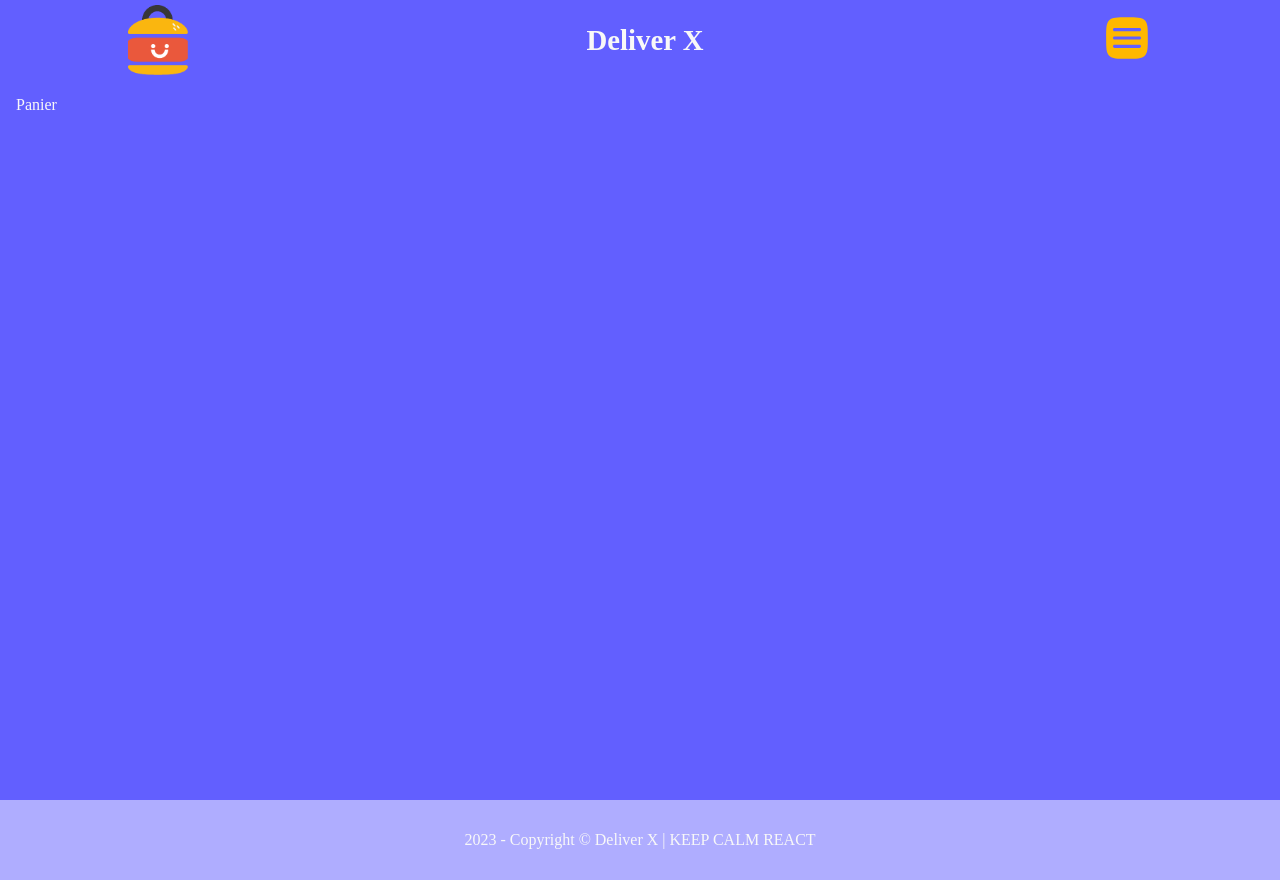
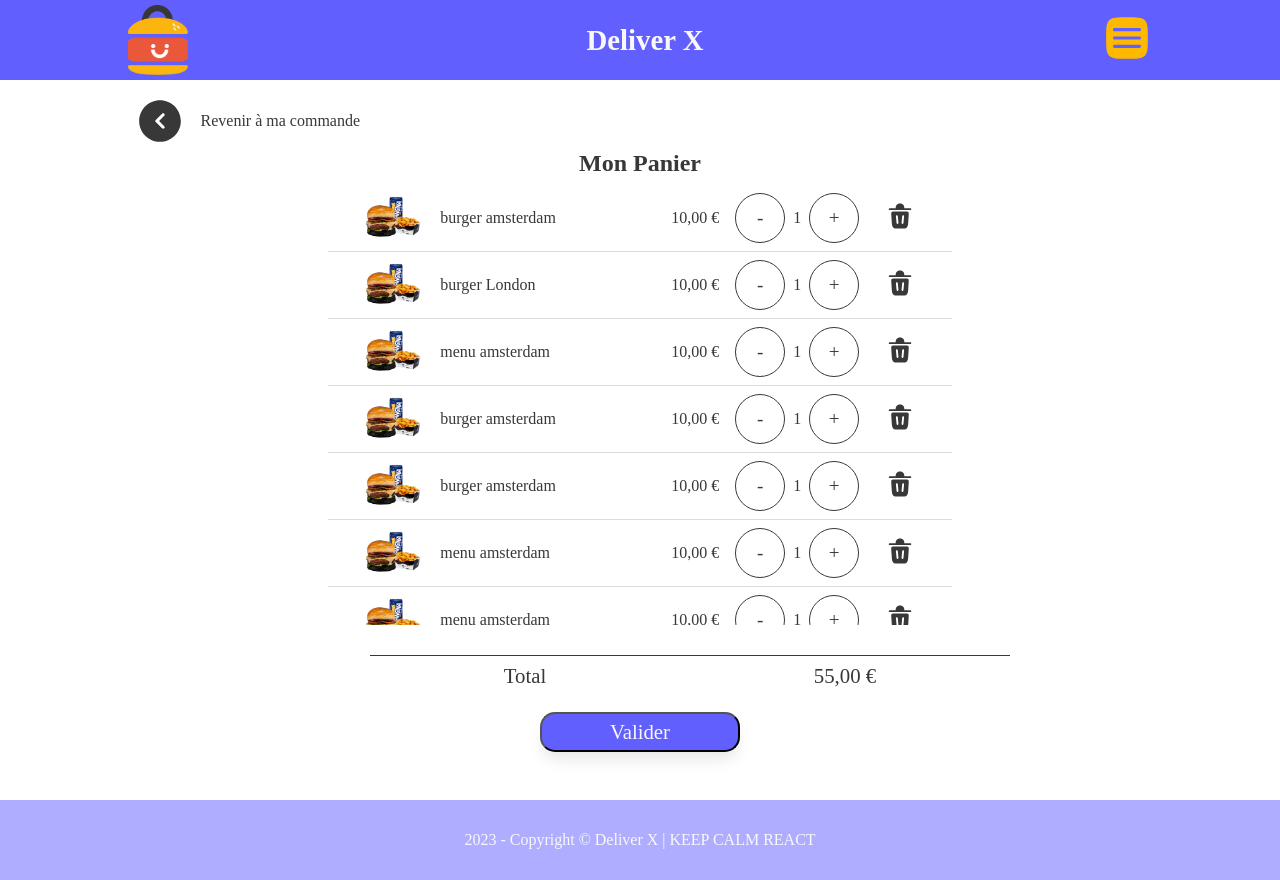
Before and after one commit to s-moreau00/Deliver-X, a React (Vite) app in the folder frontend/: page /panier in a window 1280 px wide. Built offline with nearby package versions, Linux system fonts and the light colour scheme; a web font is replaced by a local one.

Commit message:
panier statique

```diff
--- a/frontend/src/components/Menu/Menu.jsx
+++ b/frontend/src/components/Menu/Menu.jsx
@@ -1,7 +1,13 @@
 /* eslint-disable import/no-unresolved */
+import CartLink from "../cartLink/CartLink";
 import CardList from "./cardList/cardList";
 import "./menu.css";
 
 export default function Menu() {
-  return <CardList />;
+  return (
+    <>
+      <CardList />
+      <CartLink />
+    </>
+  );
 }
--- a/frontend/src/components/Panier/Panier.jsx
+++ b/frontend/src/components/Panier/Panier.jsx
@@ -1,5 +1,125 @@
 import React from "react";
+import "./panier.css";
+import { Link } from "react-router-dom";
+import arrow from "../../assets/icones/round-alt-arrow-left-svgrepo-com.svg";
+import trash from "../../assets/icones/trash-bin-minimalistic-svgrepo-com.svg";
+import amsterdamMeal from "../../assets/img-menu/meal-deal-amsterdam.png";
 
 export default function Panier() {
-  return <main>Panier</main>;
+  const products = [
+    {
+      id: 1,
+      catégorie: "hamburger",
+      name: "burger amsterdam",
+      prix: 10,
+      img: "../../assets/img-menu/meal-deal-amsterdam.png",
+      quantity: 1,
+    },
+    {
+      id: 2,
+      catégorie: "hamburger",
+      name: "burger London",
+      prix: 12,
+      img: "../../assets/img-menu/meal-deal-amsterdam.png",
+      quantity: 1,
+    },
+    {
+      id: 3,
+      catégorie: "menu",
+      name: "menu amsterdam",
+      prix: 15,
+      img: "../../assets/img-menu/meal-deal-amsterdam.png",
+      quantity: 1,
+    },
+    {
+      id: 4,
+      catégorie: "hamburger",
+      name: "burger amsterdam",
+      prix: 10,
+      img: "../../assets/img-menu/meal-deal-amsterdam.png",
+      quantity: 1,
+    },
+    {
+      id: 5,
+      catégorie: "hamburger",
+      name: "burger amsterdam",
+      prix: 10,
+      img: "../../assets/img-menu/meal-deal-amsterdam.png",
+      quantity: 1,
+    },
+    {
+      id: 6,
+      catégorie: "menu",
+      name: "menu amsterdam",
+      prix: 15,
+      img: "../../assets/img-menu/meal-deal-amsterdam.png",
+      quantity: 1,
+    },
+    {
+      id: 7,
+      catégorie: "menu",
+      name: "menu amsterdam",
+      prix: 15,
+      img: "../../assets/img-menu/meal-deal-amsterdam.png",
+      quantity: 1,
+    },
+  ];
+
+  return (
+    <main className="panier-main">
+      <Link to="/menu" className="link-back">
+        <img src={arrow} alt="flèche" />
+        Revenir à ma commande
+      </Link>
+      <h2 className="panier-h2">Mon Panier</h2>
+      <div className="cart-container">
+        <div className="cart">
+          {products.map((product) => {
+            return (
+              <div className="cart-product-container" key={product.id}>
+                <div className="cart-product-image">
+                  <img src={amsterdamMeal} alt="produit sélectionner" />
+                </div>
+                <div className="block-product">
+                  <p className="cart-product-name">{product.name}</p>
+                  <div className="cart-product-and-remove">
+                    <div className="product-counter-and-price">
+                      <div className="product-counter">
+                        <button type="button" className="cart-btn-moins">
+                          -
+                        </button>
+                        <p className="counter-value">{product.quantity}</p>
+                        <button
+                          type="button"
+                          className="cart-btn-plus"
+                          onClick={() => {
+                            return product.quantity + 1;
+                          }}
+                        >
+                          +
+                        </button>
+                      </div>
+                      <p className="cart-price">10,00 €</p>
+                    </div>
+                    <button className="cart-delete" type="button">
+                      <img src={trash} alt="supprimer" />
+                    </button>
+                  </div>
+                </div>
+              </div>
+            );
+          })}
+        </div>
+        <div className="bottom-block">
+          <div className="cart-total">
+            <p>Total</p>
+            <p>55,00 €</p>
+          </div>
+          <button type="button" className="valider">
+            Valider
+          </button>
+        </div>
+      </div>
+    </main>
+  );
 }
--- a/frontend/src/components/Panier/panier.css
+++ b/frontend/src/components/Panier/panier.css
@@ -0,0 +1,199 @@
+.panier-main {
+  background-color: white;
+}
+.link-back {
+  display: flex;
+  align-items: center;
+  gap: 1rem;
+  color: var(--dark-color);
+}
+.link-back > img {
+  display: inline-block;
+  width: 50px;
+  height: 50px;
+}
+.panier-h2 {
+  text-align: center;
+  color: var(--dark-color);
+}
+.block-product {
+  width: 100%;
+}
+.cart-product-name {
+  color: var(--dark-color);
+  font-size: 1rem;
+  margin-bottom: 5px;
+}
+.cart-container {
+  overflow-y: hidden;
+}
+.cart-product-container {
+  display: flex;
+  /* border-bottom: 0.1px solid var(--dark-color); */
+  border-bottom: 1px solid rgba(211, 211, 211, 0.8);
+  margin: 0 auto;
+  padding-bottom: 5px;
+}
+.cart-delete {
+  width: 50px;
+  height: 50px;
+  background-color: transparent;
+  border: 0.1px solid transparent;
+  cursor: pointer;
+}
+.cart-delete > img {
+  width: 80%;
+}
+.product-counter-and-price {
+  display: flex;
+  align-items: center;
+}
+.product-counter {
+  display: flex;
+  align-items: center;
+}
+.cart-product-and-remove {
+  display: flex;
+}
+.counter-value {
+  color: var(--dark-color);
+  padding: 0.5rem;
+}
+.cart-btn-moins,
+.cart-btn-plus {
+  width: 50px;
+  height: 50px;
+  border-radius: 50%;
+  background-color: transparent;
+  border: 0.1px solid var(--dark-color);
+  cursor: pointer;
+  color: var(--dark-color);
+  font-size: 1.2rem;
+}
+.cart-price {
+  color: var(--dark-color);
+}
+.valider {
+  width: 200px;
+  height: 40px;
+  font-size: 1.3rem;
+  color: var(--light-color);
+  background-color: var(--main-color);
+  border-radius: 15px;
+  cursor: pointer;
+  box-shadow: 0px 10px 15px -3px rgba(0, 0, 0, 0.1);
+  display: inline-block;
+  margin: auto;
+  position: absolute;
+  right: calc(50% - 100px);
+}
+.cart-total {
+  width: 100%;
+  display: flex;
+  justify-content: space-around;
+  border-top: 1px solid var(--dark-color);
+  position: absolute;
+  right: 0;
+  padding-top: 0.5rem;
+}
+.cart-total > p {
+  color: var(--dark-color);
+  font-size: 1.3rem;
+}
+
+/* smartphone */
+@media (max-width: 850px) {
+  .cart-product-image {
+    display: none;
+  }
+  .cart-total {
+    bottom: 7.5rem;
+    padding-top: 1.5rem;
+    background-color: white;
+  }
+  .valider {
+    bottom: 3rem;
+  }
+  .product-counter-and-price {
+    gap: 5rem;
+  }
+  .cart-product-and-remove {
+    gap: 30px;
+  }
+  .cart-product-name {
+    margin: 0.25rem 0;
+  }
+  .cart-product-container {
+    padding-bottom: 0.5rem;
+  }
+  .panier-h2 {
+    padding: 0.25rem 0 1.5rem 0;
+  }
+  .cart {
+    overflow-y: scroll;
+    height: 56vh;
+  }
+}
+
+/*desktop*/
+@media (min-width: 850px) {
+  .cart-product-image {
+    display: inline-block;
+    width: 75px;
+    height: 50px;
+  }
+  .cart-product-image > img {
+    width: 100%;
+    object-fit: cover;
+  }
+  .cart-product-container {
+    gap: 1rem;
+    padding: 0.5rem 2rem;
+  }
+  .cart-total {
+    bottom: 7rem;
+    background-color: white;
+    width: 50%;
+    right: calc(50% - 370px);
+  }
+  .valider {
+    bottom: 3rem;
+  }
+  .block-product {
+    display: flex;
+    align-items: center;
+    justify-content: space-between;
+    width: 100%;
+    gap: 1rem;
+  }
+  .product-counter-and-price {
+    width: 100%;
+    gap: 1rem;
+    justify-content: center;
+  }
+  .cart-price {
+    order: -1;
+  }
+  .cart-product-and-remove {
+    gap: 1rem;
+  }
+  .cart-product-name {
+    margin-bottom: initial;
+  }
+  .cart {
+    width: 50%;
+    height: 55vh;
+    margin: 0 auto;
+    position: relative;
+    overflow-y: scroll;
+  }
+  .link-back {
+    padding-left: 9.5%;
+  }
+  .panier-h2 {
+    padding: 0.25rem 0 0.5rem 0;
+  }
+  .bottom-block {
+    width: 100%;
+  }
+}
--- /dev/null
+++ b/frontend/src/components/cartLink/CartLink.jsx
@@ -0,0 +1,13 @@
+import React from "react";
+import { Link } from "react-router-dom";
+import cart from "../../assets/icones/cart-large-2-svgrepo-com.svg";
+import "./cartLink.css";
+
+export default function CartLink() {
+  return (
+    <Link to="/panier" className="cart-link">
+      <div className="cart-counter">1</div>
+      <img src={cart} alt="panier" />
+    </Link>
+  );
+}
--- /dev/null
+++ b/frontend/src/components/cartLink/cartLink.css
@@ -0,0 +1,40 @@
+.cart-link {
+  width: 50px;
+  height: 50px;
+  background-color: var(--main-color);
+  border: 1px solid var(--main-color);
+  border-radius: 10px;
+  box-shadow: 0px 10px 15px -3px rgba(0, 0, 0, 0.1);
+  cursor: pointer;
+  display: flex;
+  justify-content: center;
+  position: fixed;
+  z-index: 100;
+  top: 80vh;
+  right: 5%;
+  opacity: 1;
+  transition: opacity 0.3s ease-in-out;
+}
+.cart-link > img {
+  width: 80%;
+}
+.cart-counter {
+  background-color: red;
+  width: 25px;
+  height: 25px;
+  color: white;
+  border-radius: 50%;
+  display: flex;
+  align-items: center;
+  justify-content: center;
+  font-size: 0.8rem;
+  position: absolute;
+  right: -10px;
+  top: -10px;
+}
+
+@media (min-width: 768px) {
+  .cart-link {
+    right: 10%;
+  }
+}
```
Also changed, not shown: frontend/src/components/Menu/CardList/Card/card.css (+18 -30 lines), frontend/src/components/Menu/filter/filter.css (+7 -18 lines).
